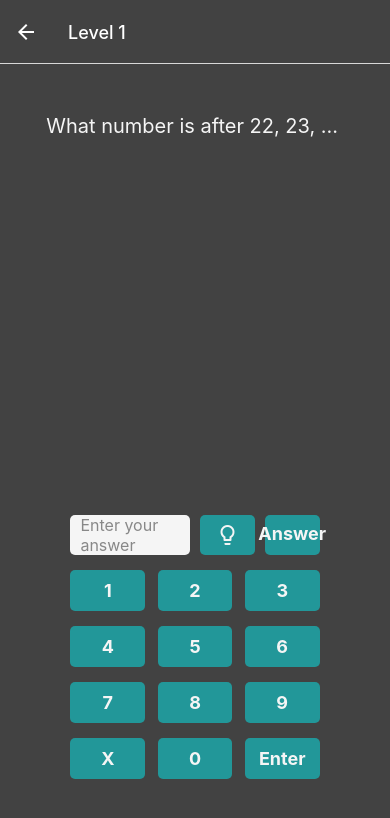
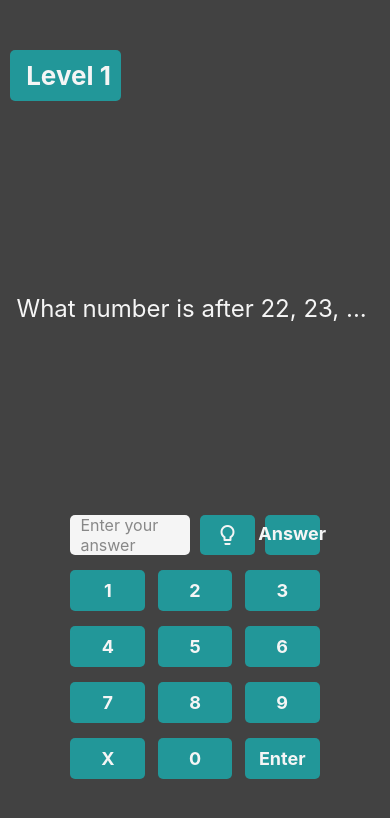
Before and after one commit to FatmHammam/RiddleIQ, a React Native app: screen /Level in a window 390 px wide. Shown: the top 818 px of the page. Built offline with nearby package versions, Linux system fonts and the light colour scheme.

Commit message:
Handled Question Number rendereing above the page

```diff
--- a/App.js
+++ b/App.js
@@ -18,29 +18,17 @@ const App = () => (
 
       />
       <Stack.Screen name="Levels" component={Levels}
-        options={{
-          title: 'Levels',
-          headerStyle: {
-            backgroundColor: '#424242',
-          },
-          headerTintColor: '#fff',
-        }}
-        />
+        options={{ headerShown: false }}
+
+      />
       <Stack.Screen name="Level" component={Level}
-        options={{
-          title: 'Level 1',
-          headerStyle: {
-            backgroundColor: '#424242',
-          },
-          headerTintColor: '#fff',
-        }}
-        />
-      {/* <Stack.Screen name="QuizCompleted" component={NextLevel} /> */}
+        options={{ headerShown: false }}
+
+      />
       <Stack.Screen
         name="Settings"
         component={Settings}
         options={{ headerShown: false }}
-
       />
     </Stack.Navigator>
   </NavigationContainer>
--- a/src/assets/Questions.js
+++ b/src/assets/Questions.js
@@ -1,10 +1,10 @@
 export const Questions = [
   { questionNo: 1, question: 'What number is after 22, 23, ... ', answer: 24, hint: 'Add 1' },
   { questionNo: 2, question: 'What number is after 10, 20, ... ', answer: 30, hint: 'Add 10' },
-  { questionNo: 1, question: 'What number is after 2, 4, ... ', answer: 6, hint: 'Add 2'},
-  { questionNo: 2, question: 'What number is after 10, 8, ... ', answer: 6, hint: 'Minus 2' },
-  { questionNo: 1, question: 'What number is after 16, 17, ... ', answer: 18, hint: 'Add 1' },
-  { questionNo: 2, question: 'What number is after 6, 7, ... ', answer: 8, hint: 'Add 1' },
+  { questionNo: 3, question: 'What number is after 2, 4, ... ', answer: 6, hint: 'Add 2'},
+  { questionNo: 4, question: 'What number is after 10, 8, ... ', answer: 6, hint: 'Minus 2' },
+  { questionNo: 5, question: 'What number is after 16, 17, ... ', answer: 18, hint: 'Add 1' },
+  { questionNo: 6, question: 'What number is after 6, 7, ... ', answer: 8, hint: 'Add 1' },
   // { questionNo: 3, question: '', questionSrc: require('../assets/images/q1.webp'), answer: 66 },
   // { questionNo: 4, question: '', questionSrc: require('../assets/images/q2.webp'), answer: 33 },
 ]
--- a/src/views/Level.js
+++ b/src/views/Level.js
@@ -22,7 +22,7 @@ const Level = ({ navigation }) => {
   const [modalVisible, setModalVisible] = useState(false)
   const [typedAnswer, setTypedAnswer] = useState('')
   const [answer, setAnswer] = useState('')
-  const [modalState, setModalState] = useState(null) // Keeps track of modal state
+  const [modalState, setModalState] = useState(null)
   const [hint, setHint] = useState('')
 
   const handleButtonPress = (number) => {
@@ -50,7 +50,7 @@ const Level = ({ navigation }) => {
     }
     setModalVisible(false)
     setTypedAnswer('')
-    setHint('') // Clear hint when moving to next question
+    setHint('')
   }
 
   const handleHint = () => {
@@ -78,6 +78,11 @@ const Level = ({ navigation }) => {
   }
   return (
     <View style={styles.container}>
+      <View style={styles.questionNo}>
+        <Text style={styles.questionNoText}>
+          {` Level ${Questions[currentQuestionIndex].questionNo}`}
+        </Text>
+      </View>
       {Questions[currentQuestionIndex].question ? (
         <Text style={styles.question}>{Questions[currentQuestionIndex].question}</Text>
       ) : (
@@ -156,7 +161,6 @@ const Level = ({ navigation }) => {
   )
 }
 
-// Separate component to handle modal content rendering
 const ModalContent = ({ modalState, hint, answer }) => {
   switch (modalState) {
     case MODAL_STATES.CORRECT:
@@ -203,7 +207,7 @@ const styles = StyleSheet.create({
   },
   question: {
     color: '#F5F5F5',
-    fontSize: 20,
+    fontSize: 24,
     textAlign: 'center',
   },
   inputContainer: {
@@ -297,6 +301,17 @@ const styles = StyleSheet.create({
     marginBottom: 20,
     fontWeight: 'bold',
   },
+  questionNo: {
+    backgroundColor: '#229799',
+    padding: 10,
+    borderRadius: 5,
+    alignSelf: 'flex-start',
+  },
+  questionNoText: {
+    color: '#F5F5F5',
+    fontSize: 26,
+    fontWeight: 'bold',
+  },
 })
 
 export default Level
```
